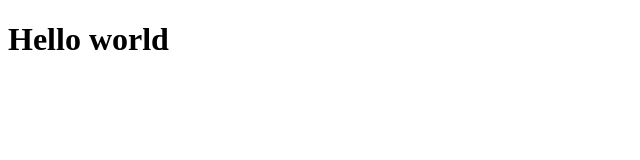
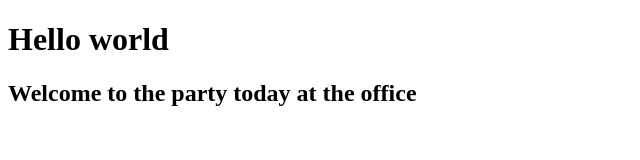
Before and after one commit to furebo/mynew-repo, a plain HTML site: page index.html in a window 1280 px wide. Shown: the whole page, without its empty margins (0-640 px from the left). Drawn offline with Linux system fonts and the light colour scheme.

Commit message:
welcome message added

```diff
--- a/index.html
+++ b/index.html
@@ -8,5 +8,6 @@
 </head>
 <body>
     <h1>Hello world</h1>
+    <h2>Welcome to the party today at the office</h2>
 </body>
 </html>
```
